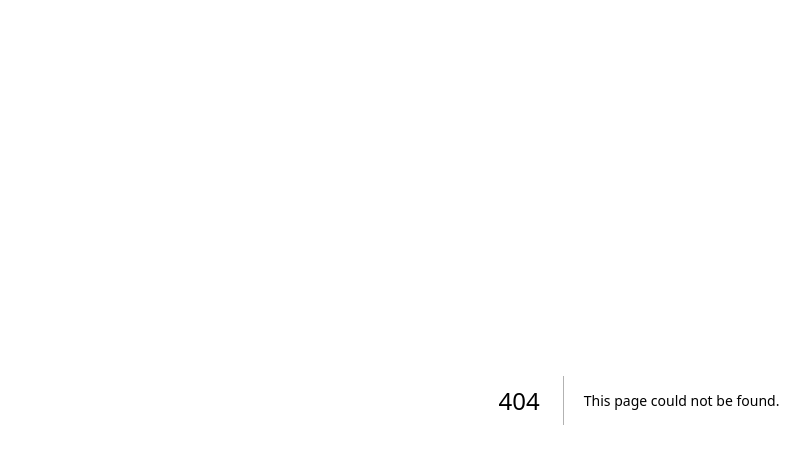
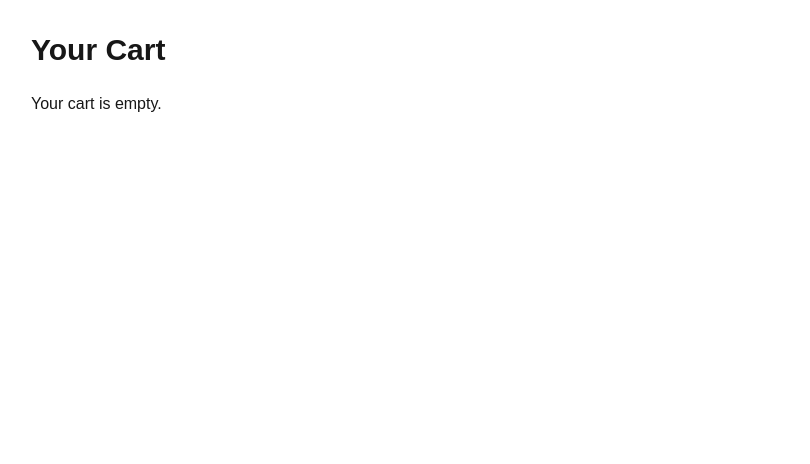
Before and after one commit to Alphiii2005/manjalys-fresh-direct, a Next.js app in the folder frontend/: page /cart in a window 1280 px wide. Before the commit this address had no page. Shown: the top 464 px of the page, without its empty margins (1-811 px from the left). Built offline with nearby package versions, Linux system fonts and the light colour scheme.

Commit message:
added cart page

```diff
--- /dev/null
+++ b/frontend/app/cart/page.tsx
@@ -0,0 +1,122 @@
+"use client";
+
+import { useCart } from "@/context/CartContext";
+
+
+export default function CartPage() {
+
+  const {
+    cart,
+    increaseQuantity,
+    decreaseQuantity,
+    removeFromCart
+  } = useCart();
+
+  const total = cart.reduce(
+  (sum: number, product: any) =>
+    sum + Number(product.price_per_kg) * product.quantity,
+  0
+);
+
+
+  return (
+    <main className="p-8">
+
+      <h1 className="text-3xl font-bold mb-6">
+        Your Cart
+      </h1>
+
+
+      {cart.length === 0 ? (
+        <p>Your cart is empty.</p>
+      ) : (
+
+        cart.map((product: any) => (
+
+          <div
+            key={product.id}
+            className="border rounded-xl p-5 mb-4 flex gap-5 items-center"
+          >
+
+            {product.image && (
+              <img
+                src={`http://127.0.0.1:8000${product.image}`}
+                alt={product.name}
+                className="w-28 h-28 object-cover rounded"
+              />
+            )}
+
+
+            <div>
+
+              <h2 className="text-xl font-bold">
+                {product.name}
+              </h2>
+
+
+              <p className="font-semibold mt-2">
+                Subtotal: £
+                {(Number(product.price_per_kg) * product.quantity).toFixed(2)}
+              </p>
+
+
+              <div className="flex items-center gap-3 mt-3">
+
+                <button
+                    onClick={() => decreaseQuantity(product.id)}
+                    className="bg-gray-200 text-black px-3 py-1 rounded hover:bg-gray-300"
+                >
+                    -
+                </button>
+
+
+                <span>
+                  {product.quantity} kg
+                </span>
+
+
+                <button
+                 onClick={() => increaseQuantity(product.id)}
+                 className="bg-gray-200 text-black px-3 py-1 rounded hover:bg-gray-300"
+                >
+                 +
+                </button>
+
+              </div>
+
+
+              <button
+                onClick={() => removeFromCart(product.id)}
+                className="text-red-600 mt-3"
+              >
+                Remove
+              </button>
+
+
+            </div>
+
+          </div>
+
+        ))
+
+      )}
+
+      {cart.length > 0 && (
+    <div className="mt-8 border-t pt-5">
+
+        <h2 className="text-2xl font-bold">
+        Total: £{total.toFixed(2)}
+        </h2>
+
+        <button
+        className="bg-green-600 text-white px-6 py-3 rounded-lg mt-4 hover:bg-green-700"
+        >
+        Proceed to Checkout
+        </button>
+
+    </div>
+    )}
+
+    </main>
+  );
+}
--- a/frontend/app/layout.tsx
+++ b/frontend/app/layout.tsx
@@ -1,6 +1,7 @@
 import type { Metadata } from "next";
 import { Geist, Geist_Mono } from "next/font/google";
 import "./globals.css";
+import { CartProvider } from "@/context/CartContext";
 
 const geistSans = Geist({
   variable: "--font-geist-sans",
@@ -17,17 +18,21 @@ export const metadata: Metadata = {
   description: "Generated by create next app",
 };
 
+
+
+
 export default function RootLayout({
   children,
 }: Readonly<{
   children: React.ReactNode;
 }>) {
   return (
-    <html
-      lang="en"
-      className={`${geistSans.variable} ${geistMono.variable} h-full antialiased`}
-    >
-      <body className="min-h-full flex flex-col">{children}</body>
+    <html lang="en">
+      <body>
+        <CartProvider>
+          {children}
+        </CartProvider>
+      </body>
     </html>
   );
 }
--- a/frontend/app/page.tsx
+++ b/frontend/app/page.tsx
@@ -1,4 +1,5 @@
 import ProductCard from "@/components/ProductCard";
+import Navbar from "@/components/Navbar";
 
 async function getProducts() {
   const response = await fetch(
@@ -14,7 +15,7 @@ export default async function Home() {
 
   return (
     <main>
-      <h1>Manjaly's Fresh Direct</h1>
+      <Navbar />
 
       {products.map((product: any) => (
         <ProductCard
--- /dev/null
+++ b/frontend/components/Navbar.tsx
@@ -0,0 +1,31 @@
+"use client";
+
+import Link from "next/link";
+
+
+
+import { useCart } from "@/context/CartContext";
+
+
+export default function Navbar() {
+
+  const { cart } = useCart();
+
+
+  return (
+    <nav className="flex justify-between items-center p-5 border-b">
+
+      <h1 className="text-2xl font-bold">
+        Manjaly's Fresh Direct
+      </h1>
+
+
+      <Link
+        href="/cart"
+        className="bg-green-600 text-white px-4 py-2 rounded-lg hover:bg-green-700 transition"
+      >
+        🛒 Cart ({cart.length})
+      </Link>
+    </nav>
+  );
+}
--- a/frontend/components/ProductCard.tsx
+++ b/frontend/components/ProductCard.tsx
@@ -1,3 +1,7 @@
+"use client";
+
+import { useCart } from "@/context/CartContext";
+
 type Product = {
   id: number;
   name: string;
@@ -13,6 +17,10 @@ export default function ProductCard({
 }: {
   product: Product;
 }) {
+
+
+  const { addToCart } = useCart();
+
   return (
     <div className="border rounded-xl p-5 shadow-lg w-80 hover:shadow-xl hover:-translate-y-2 transition duration-300">
       {product.image && (
@@ -37,7 +45,10 @@ export default function ProductCard({
         Available: {product.stock_kg} kg
       </p>
 
-      <button className="bg-green-600 text-white font-semibold px-5 py-2 rounded-lg mt-4 hover:bg-green-700 transition">
+      <button
+        onClick={() => addToCart(product)}
+        className="bg-green-600 text-white font-semibold px-5 py-2 rounded-lg mt-4 hover:bg-green-700 transition"
+        >
         Add to Cart
       </button>
     </div>
--- /dev/null
+++ b/frontend/context/CartContext.tsx
@@ -0,0 +1,117 @@
+"use client";
+
+import { createContext, useContext, useState } from "react";
+
+
+const CartContext = createContext<any>(null);
+
+
+export function CartProvider({
+  children,
+}: {
+  children: React.ReactNode;
+}) {
+
+  const [cart, setCart] = useState<any[]>([]);
+
+
+  function addToCart(product: any) {
+
+    setCart((currentCart) => {
+
+      const existing = currentCart.find(
+        item => item.id === product.id
+      );
+
+
+      if (existing) {
+
+        return currentCart.map(item =>
+          item.id === product.id
+            ? {
+                ...item,
+                quantity: item.quantity + 0.5
+              }
+            : item
+        );
+
+      }
+
+
+      return [
+        ...currentCart,
+        {
+          ...product,
+          quantity: 0.5
+        }
+      ];
+
+    });
+
+  }
+
+
+  function increaseQuantity(productId: number) {
+
+    setCart((currentCart) =>
+      currentCart.map(item =>
+        item.id === productId
+          ? {
+              ...item,
+              quantity: item.quantity + 0.5
+            }
+          : item
+      )
+    );
+
+  }
+
+
+  function decreaseQuantity(productId: number) {
+
+    setCart((currentCart) =>
+      currentCart
+        .map(item =>
+          item.id === productId
+            ? {
+                ...item,
+                quantity: item.quantity - 0.5
+              }
+            : item
+        )
+        .filter(item => item.quantity > 0)
+    );
+
+  }
+
+
+  function removeFromCart(productId: number) {
+
+    setCart((currentCart) =>
+      currentCart.filter(
+        item => item.id !== productId
+      )
+    );
+
+  }
+
+
+  return (
+    <CartContext.Provider
+      value={{
+        cart,
+        addToCart,
+        increaseQuantity,
+        decreaseQuantity,
+        removeFromCart
+      }}
+    >
+      {children}
+    </CartContext.Provider>
+  );
+}
+
+
+export function useCart() {
+  return useContext(CartContext);
+}
```
